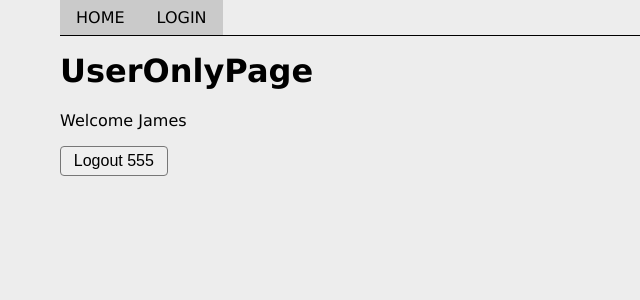
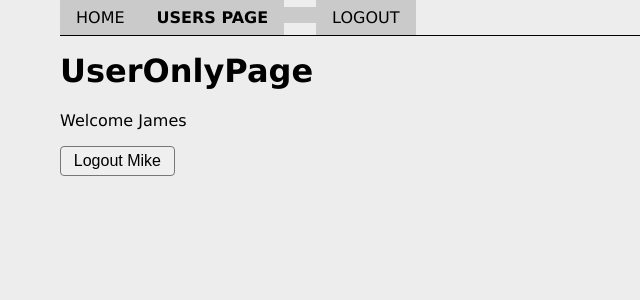
Before and after one commit to MariusCodeAcademy/feu2-12_r_context_api_useReducer, a React (Vite) app: page /user-page in a window 1280 px wide. Shown: the top 300 px of the page, without its empty margins (0-640 px from the left). Built offline with nearby package versions, Linux system fonts and the light colour scheme.

Commit message:
use context demo

```diff
--- a/src/App.jsx
+++ b/src/App.jsx
@@ -33,8 +33,15 @@ function App() {
     history.push('/login');
   };
 
+  const contextValue = {
+    name: 'Mike',
+    sayHi: () => {
+      console.log('hi from mike');
+    },
+  };
+
   return (
-    <AuthContext.Provider value={555}>
+    <AuthContext.Provider value={contextValue}>
       <div className='App container'>
         <Header />
         <Switch>
--- a/src/components/Header.jsx
+++ b/src/components/Header.jsx
@@ -1,7 +1,7 @@
 import { Link, NavLink } from 'react-router-dom';
 
 function Header(props) {
-  const isUserLoggedIn = false;
+  const isUserLoggedIn = true;
   const userEmail = '';
 
   return (
--- a/src/components/LogoutAction.jsx
+++ b/src/components/LogoutAction.jsx
@@ -3,14 +3,15 @@ import AuthContext from '../store/AuthContext';
 
 function LogoutAction(props) {
   // get value from context and console log it
-  const val = useContext(AuthContext);
+  const ctx = useContext(AuthContext);
 
-  console.log('val ===', val);
+  console.log('val ===', ctx);
 
   const logoutTrigger = () => {
     // trigger
+    ctx.sayHi();
   };
 
-  return <button onClick={logoutTrigger}>Logout {val}</button>;
+  return <button onClick={logoutTrigger}>Logout {ctx.name}</button>;
 }
 export default LogoutAction;
```
